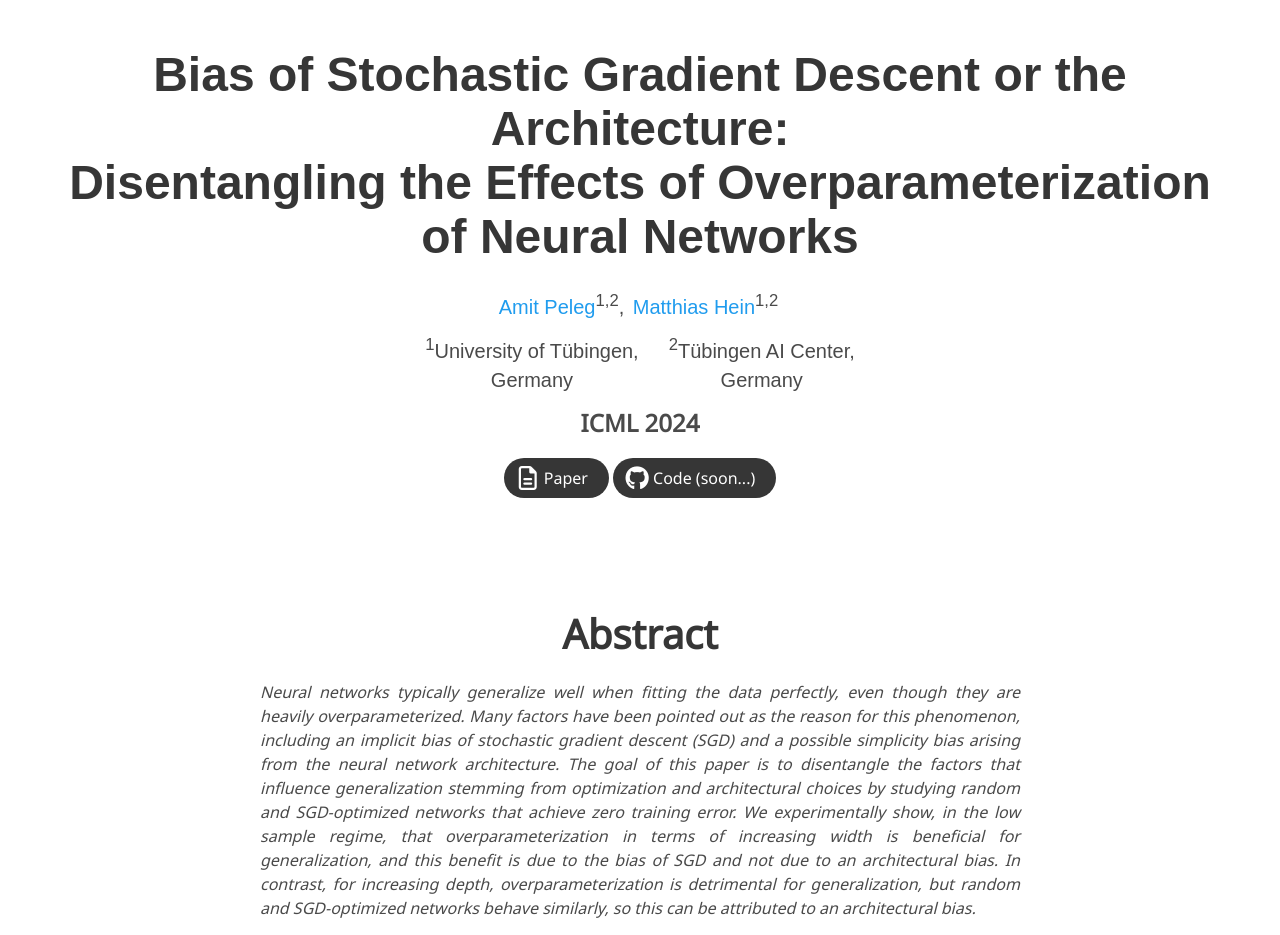
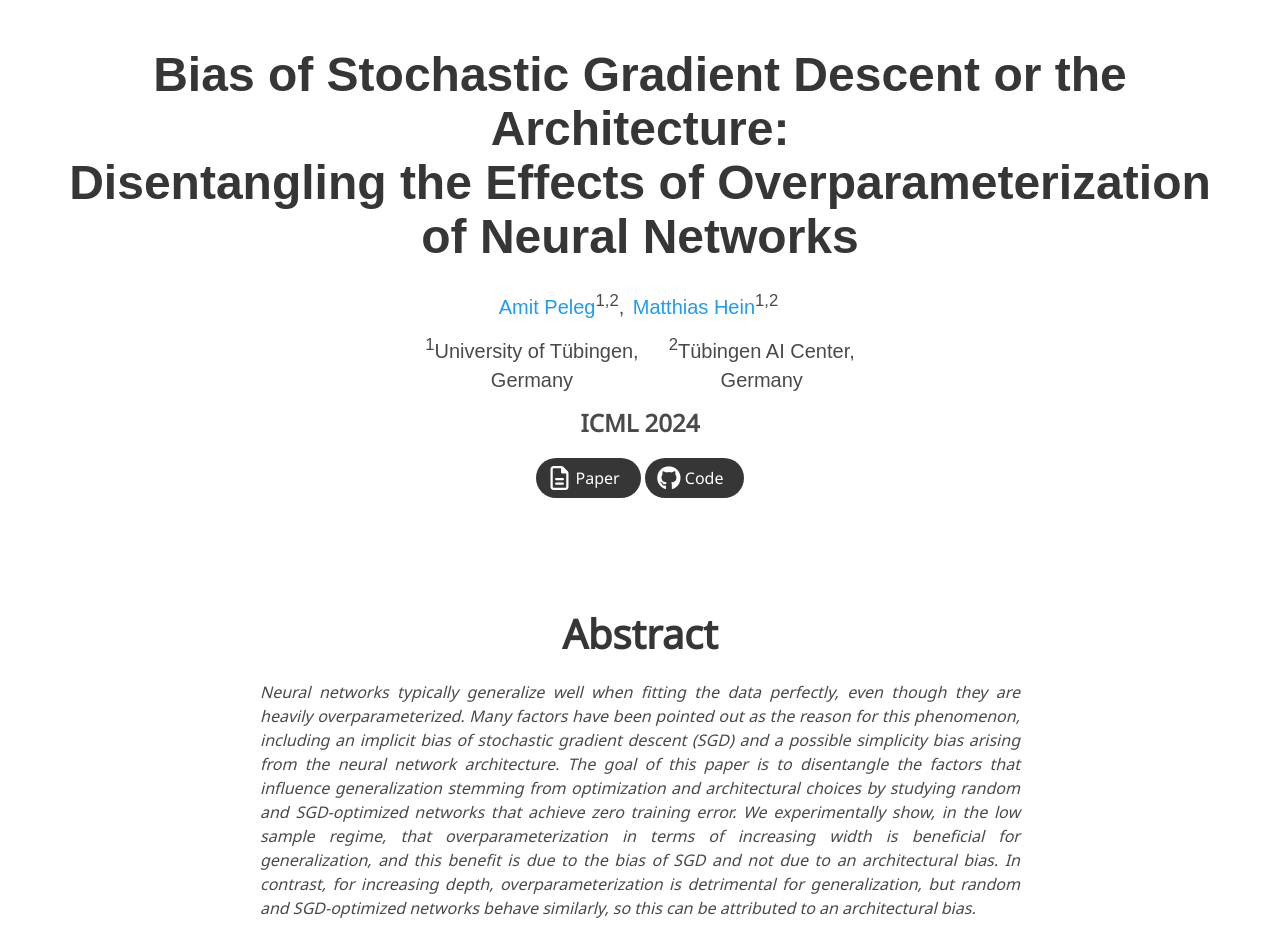
Before and after one commit to bias-sgd-or-architecture/bias-sgd-or-architecture.github.io, a plain HTML site: page index.html in a window 1280 px wide. Shown: the top 935 px of the page. Drawn offline with Linux system fonts and the light colour scheme; a web font is replaced by a local one.

Commit message:
Update index.html

```diff
--- a/index.html
+++ b/index.html
@@ -82,7 +82,7 @@ Effects of Overparameterization of Neural Networks</title>
                               <span class="icon">
                                   <i class="fab fa-github  is-size-4"></i>
                               </span>
-                              <span>Code (soon...)</span>
+                              <span>Code</span>
                               </a>
                           </span>
 <!--                            <span class="link-block">-->
```
